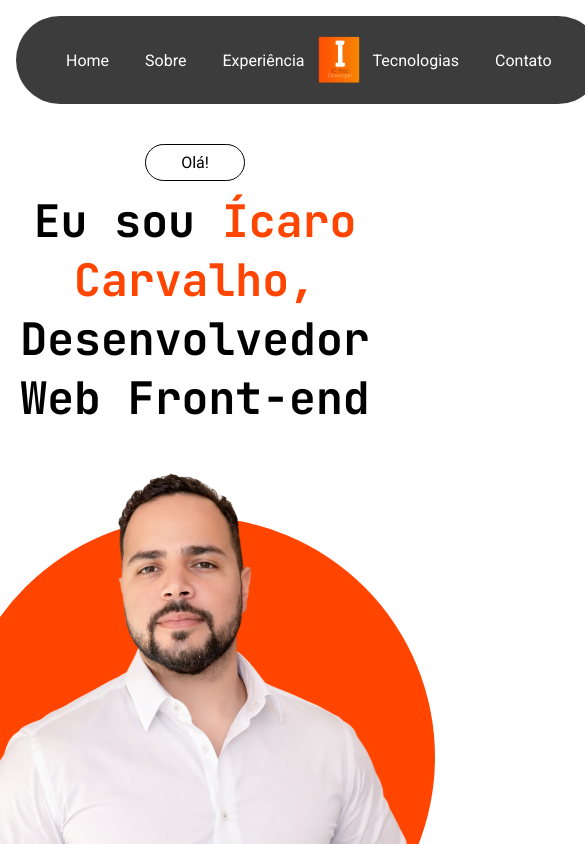
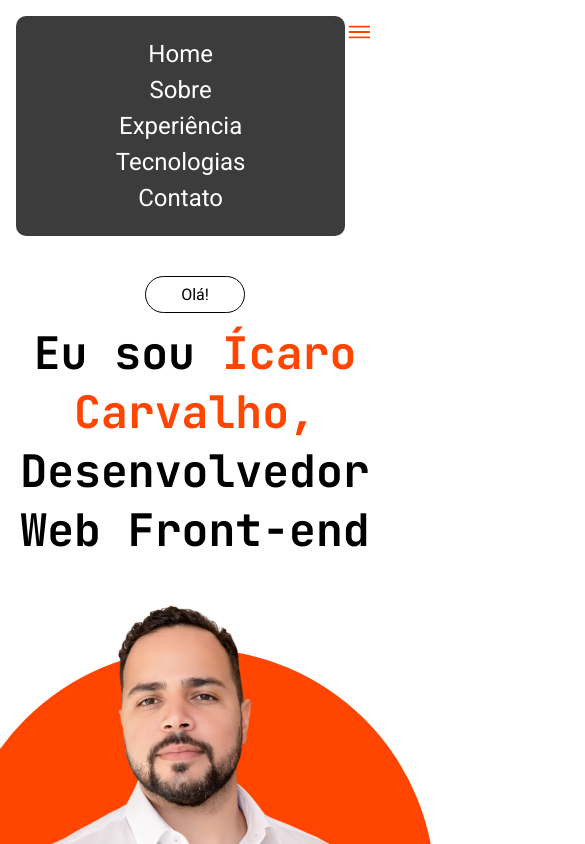
Before and after one commit to icarovscarvalho/newPortolio, a React (Vite) app: page / in a window 390 px wide. Shown: the top 844 px of the page, 585 px wide, since content can reach past the window. Built offline with nearby package versions, Linux system fonts and the light colour scheme.

Commit message:
Header and Hero adjusting to mobile first version

```diff
--- a/package.json
+++ b/package.json
@@ -12,7 +12,8 @@
   "dependencies": {
     "@tailwindcss/vite": "^4.1.18",
     "react": "^19.2.0",
-    "react-dom": "^19.2.0"
+    "react-dom": "^19.2.0",
+    "react-icons": "^5.5.0"
   },
   "devDependencies": {
     "@eslint/js": "^9.39.1",
--- a/src/components/header/index.tsx
+++ b/src/components/header/index.tsx
@@ -1,11 +1,14 @@
 import styles from './styles.module.css'
 import logo from '../../assets/logo.webp'
+
+import { IoMenuOutline } from "react-icons/io5";
 
 export function Header() {
 
   const logoIcon = logo
 
   return(
+    <div className={styles.headerContainer}>
       <header className={styles.header}>
         <nav className={styles.navBar}>
           <div className={styles.softskills}>
@@ -22,5 +25,7 @@ export function Header() {
           </div>
         </nav>
       </header>
+      <IoMenuOutline className={styles.menuIcon} />
+    </div>
   )
 }
--- a/src/components/header/styles.module.css
+++ b/src/components/header/styles.module.css
@@ -1,3 +1,8 @@
+.headerContainer{
+  display: flex;
+  justify-content: flex-end;
+}
+
 header{
   display: flex;
 
@@ -24,18 +29,63 @@ header{
 .softskills, .logo, .hardskills {
   display: flex;
   gap: 1rem;
+  justify-content: center;
+  width: 100%;
 
   &>p {
+    text-align: center;
+    font-size: 1.5rem;
     padding: 4px 10px;
+    width: 100%;
     cursor: pointer;
-    transition: all ease-in-out .5s;
+    transition: all ease-in-out .3s;
+    border-radius: 5px;
   }
 
   &>p:hover{
-    color: var(--amber-300);
+    color: orangered;
   }
 }
 
 .logo{
   height: 3rem;
 }
+
+.menuIcon{
+  display: none;
+  color: orangered;
+  font-size: 2rem;
+}
+
+@media screen and (max-width: 600px) {
+
+  header{
+    /* Aqui esconde o menu do HEADER */
+    /* display: none; */
+    border-radius: 10px;
+  }
+
+  .navBar{
+    flex-direction: column;
+  }
+
+  .softskills,
+  .hardskills {
+    flex-direction: column;
+    align-items: center;
+    gap: 0;
+
+    &>p:hover {
+      background-color: #fff;
+    }
+  }
+
+  .logo{
+    display: none;
+  }
+
+  .menuIcon {
+    display: block;
+  }
+
+}
--- a/src/components/hero/index.tsx
+++ b/src/components/hero/index.tsx
@@ -1,5 +1,7 @@
 import styles from './styles.module.css'
 import photo from '../../assets/foto.webp'
+
+import { FaFileDownload } from "react-icons/fa";
 
 export function Hero() {
 
@@ -19,7 +21,7 @@ export function Hero() {
           <img src={myPhoto} alt="" />
         </div>
         <div className={styles.headhunterBtn}>
-          <button className={styles.portfolioBtn}>Portfólio</button>
+          <button className={styles.portfolioBtn}>Currículo <FaFileDownload /></button>
           <button className={styles.hireMeBtn}>Contratar</button>
         </div>
       </div>
--- a/src/components/hero/styles.module.css
+++ b/src/components/hero/styles.module.css
@@ -31,8 +31,8 @@
 }
 
 .circle {
-  height: 30rem;
-  width: 30rem;
+  height: 50rem;
+  width: 50rem;
   border-radius: 100%;
   background-color: orangered;
   display: flex;
@@ -41,7 +41,7 @@
 }
 
 .circle>img {
-  max-height: 50rem;
+  max-height: 70rem;
   max-width: 100%;
   object-fit: contain;
 }
@@ -100,6 +100,16 @@
     font-size: 2.8rem;
   }
 
+  .circle {
+    height: 30rem;
+    width: 30rem;
+  }
+
+  .circle>img {
+    max-height: 50rem;
+    max-width: 100%;
+  }
+
   .headhunterBtn {
     display: flex;
     flex-direction: column;
```
Also changed, not shown: 1 other file (tests, documents, lock files or other folders). Lines whose indentation alone changed are shown as unchanged.
